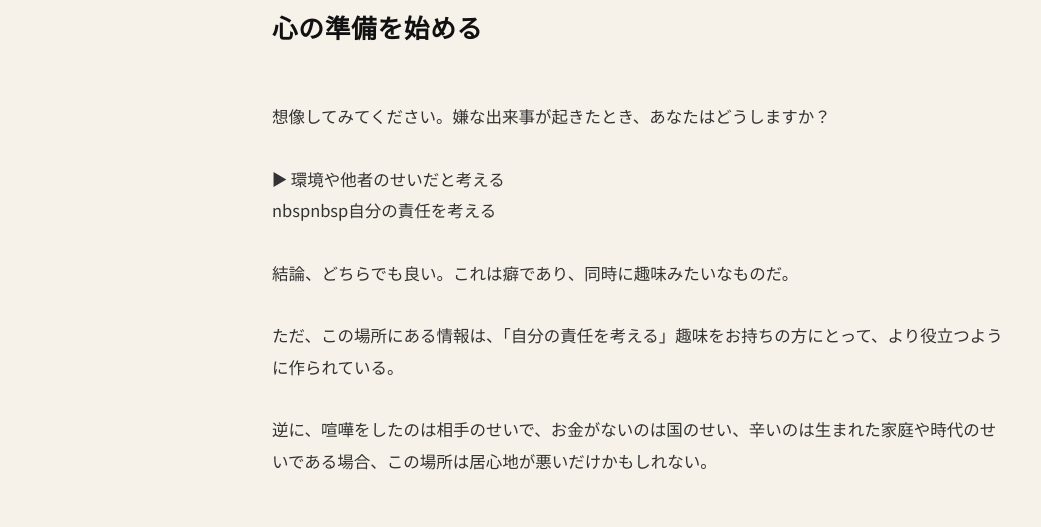
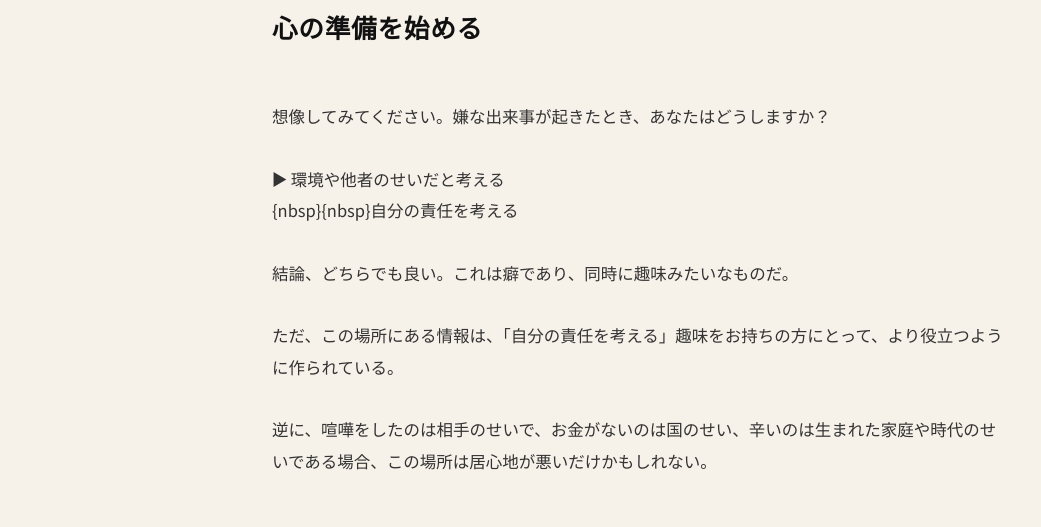
Before and after one commit to hiracoh/watashihertz, a Next.js app: page /guide/second in a window 1280 px wide. Shown: the part 154-681 px from the top of the page, without its empty margins (0-1041 px from the left). Built offline with nearby package versions, Linux system fonts and the light colour scheme; a web font is replaced by a local one.

Commit message:
Update page.js

```diff
--- a/app/guide/second/page.js
+++ b/app/guide/second/page.js
@@ -20,7 +20,7 @@ export default function GuideSecond() {
         想像してみてください。嫌な出来事が起きたとき、あなたはどうしますか？
 
         ▶︎ 環境や他者のせいだと考える
-          nbspnbsp自分の責任を考える
+          {nbsp}{nbsp}自分の責任を考える
 
         結論、どちらでも良い。これは癖であり、同時に趣味みたいなものだ。
 
```
